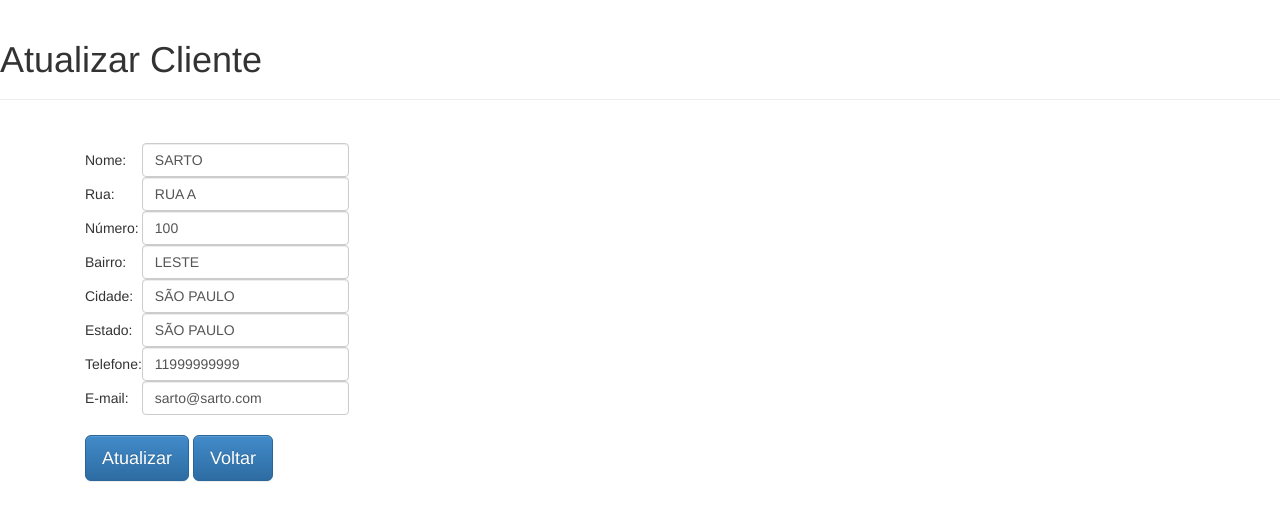
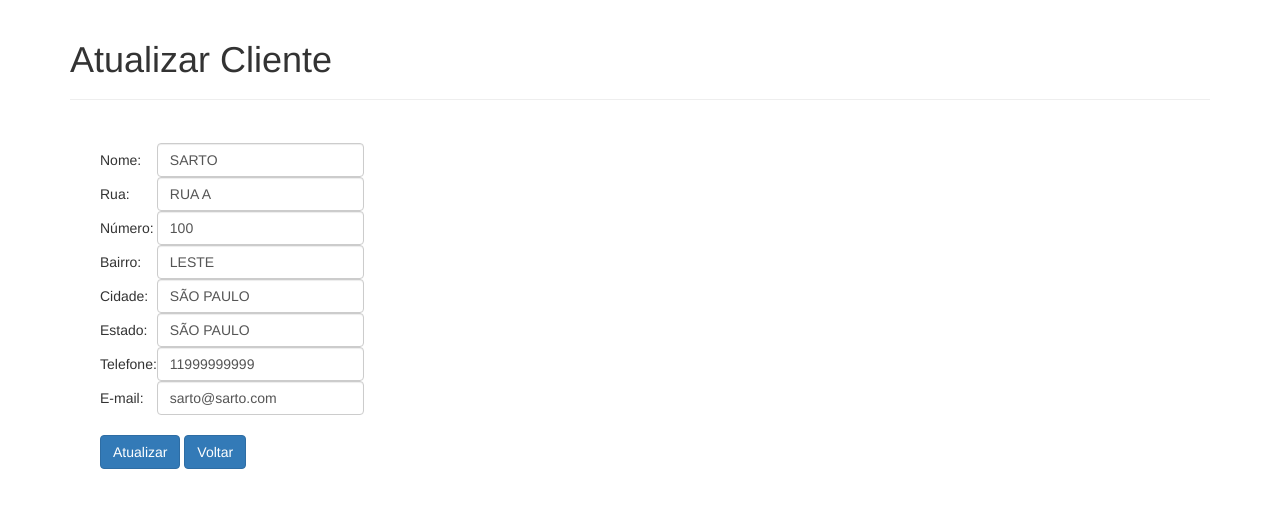
Before and after one commit to dennis2908/python-crud, a Flask app: page /atualizar/1 in a window 1280 px wide. Shown: the top 521 px of the page. Run offline with Flask 2, Linux system fonts and the light colour scheme; data comes from the database, SQL or seed files in the repository; some libraries are stand-ins or nearby versions.

Commit message:
First commit

```diff
--- a/Templates/atualizar.html
+++ b/Templates/atualizar.html
@@ -1,62 +1,80 @@
 <!DOCTYPE html>
 <html>
+
 <head>
+	<title>Python app</title>
 	<meta charset="UTF-8">
-		<!-- Latest compiled and minified CSS -->
-		<link rel="stylesheet" href="static/css/bootstrap.min.css">
+	<link rel="stylesheet" type="text/css" href="https://maxcdn.bootstrapcdn.com/bootstrap/3.3.5/css/bootstrap.min.css">
+</head>
 
-		<link rel="stylesheet" type="text/css" href="https://maxcdn.bootstrapcdn.com/bootstrap/3.3.5/css/bootstrap.min.css">
-
-		<!-- Optional theme -->
-		<link rel="stylesheet" href="static/css/bootstrap-theme.min.css">
-
-		<!-- Latest compiled and minified JavaScript -->
-		<script src="static/js/bootstrap.min.js"></script>
-
-	</head>
 <body>
+	<div class="container">
 		<div class="page-header">
 			<h1>Atualizar Cliente</h1>
 		</div>
-		<div class="panel-body container">
+		<div class="panel-body">
 			<form class="navbar-form navbar-left" method="POST" action="">
 				<table>
 					<tr>
 						<td>Nome:</td>
-							<td><input type="text" class="form-control" name="nome" value="{{ pessoa.nome }}"></td>
+						<td>
+							<input type="text" class="form-control" name="nome" value="{{ pessoa.nome }}">
+						</td>
 					</tr>
 					<tr>
 						<td>Rua:</td>
-							<td><input type="text" class="form-control" name="rua" value="{{ pessoa.rua }}"></td>
+						<td>
+							<input type="text" class="form-control" name="rua" value="{{ pessoa.rua }}">
+						</td>
 					</tr>
 					<tr>
 						<td>Número:</td>
-							<td><input type="text" class="form-control" name="numero" value="{{ pessoa.numero }}"></td>
+						<td>
+							<input type="text" class="form-control" name="numero" value="{{ pessoa.numero }}">
+						</td>
 					</tr>
 					<tr>
 						<td>Bairro:</td>
-							<td><input type="text" class="form-control" name="bairro" value="{{ pessoa.bairro }}"></td>
+						<td>
+							<input type="text" class="form-control" name="bairro" value="{{ pessoa.bairro }}">
+						</td>
 					</tr>
 					<tr>
 						<td>Cidade:</td>
-							<td><input type="text" class="form-control" name="cidade" value="{{ pessoa.cidade }}"></td>
+						<td>
+							<input type="text" class="form-control" name="cidade" value="{{ pessoa.cidade }}">
+						</td>
 					</tr>
 					<tr>
 						<td>Estado:</td>
-							<td><input type="text" class="form-control" name="estado" value="{{ pessoa.estado }}"></td>
+						<td>
+							<input type="text" class="form-control" name="estado" value="{{ pessoa.estado }}">
+						</td>
 					</tr>
 					<tr>
 						<td>Telefone:</td>
-							<td><input type="text" class="form-control" name="fone" value="{{ pessoa.fone }}"></td>
+						<td>
+							<input type="text" class="form-control" name="fone" value="{{ pessoa.fone }}">
+						</td>
 					</tr>
 					<tr>
 						<td>E-mail:</td>
-							<td><input type="text" class="form-control" name="email" value="{{ pessoa.email }}"></td>
+						<td>
+							<input type="text" class="form-control" name="email" value="{{ pessoa.email }}">
+						</td>
 					</tr>
-					</table><br>
-				<input type="submit" class="btn btn-primary btn-lg" value="Atualizar">
-				<a href="{{ url_for('lista') }}"><input type="button" class="btn btn-primary btn-lg" value="Voltar"></a>
+				</table>
+				<br>
+				<input type="submit" class="btn btn-primary" value="Atualizar">
+				<a href="{{ url_for('lista') }}">
+					<input type="button" class="btn btn-primary" value="Voltar">
+				</a>
 			</form>
 		</div>
+	</div>
+
+	<script src="static/js/bootstrap.min.js"></script>
+
 </body>
+
 </html>
```
Also changed, not shown: Templates/cadastro.html (+8 -10 lines), Templates/index.html (+7 -10 lines), Templates/lista.html (+8 -13 lines). Lines whose indentation alone changed are shown as unchanged.
